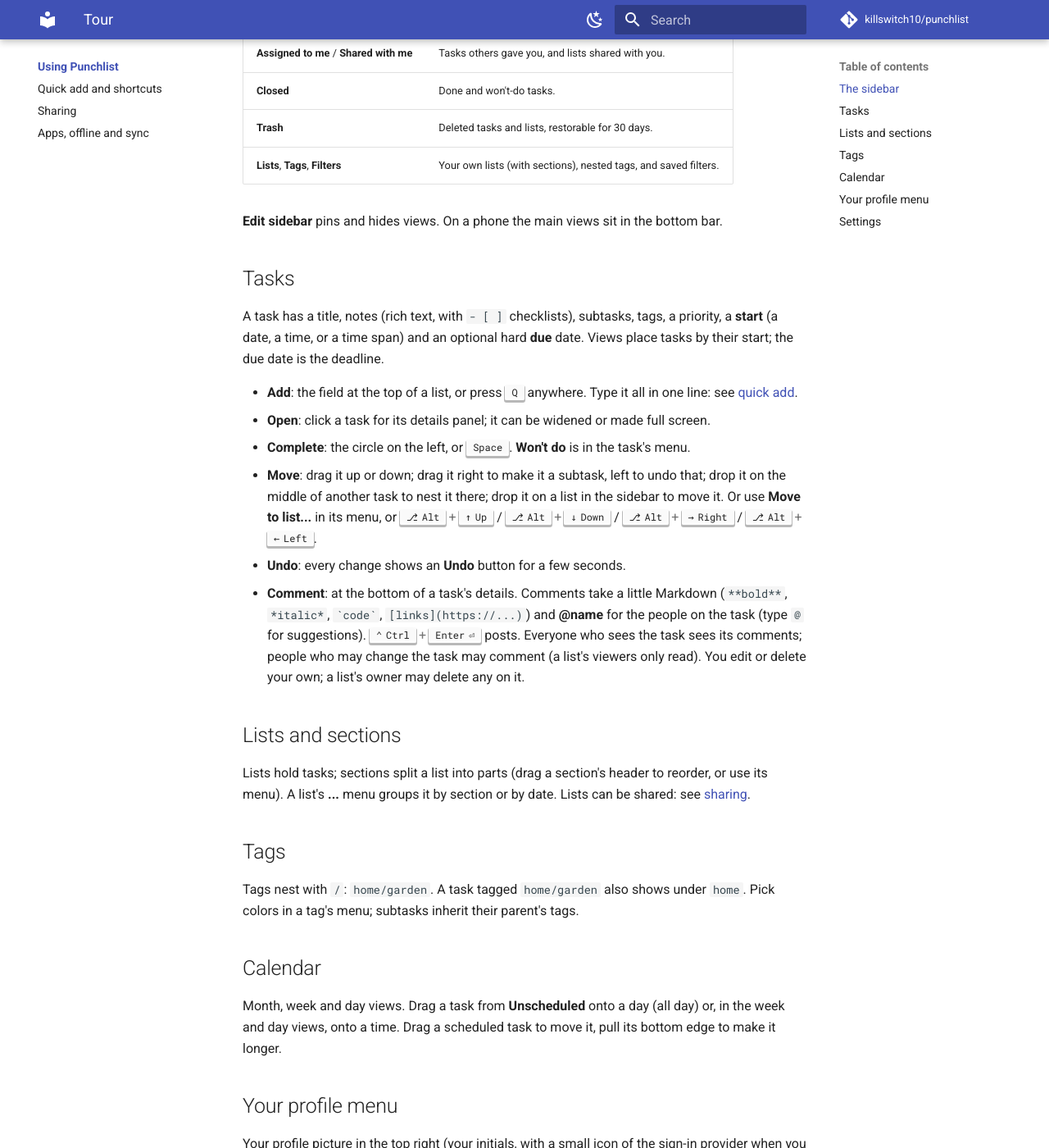
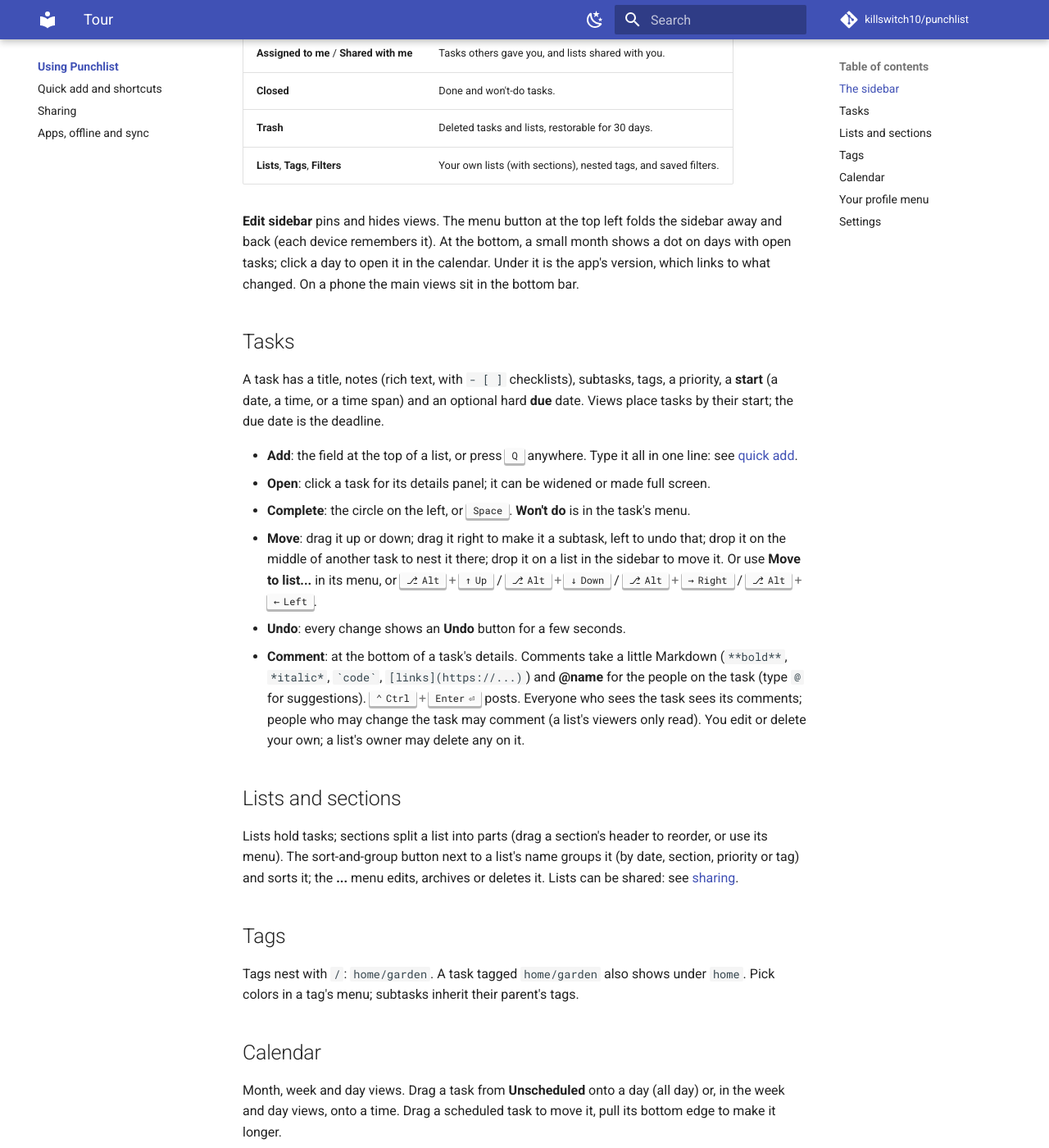
Before and after one commit to KillSwitchIO/PeckList, an MkDocs documentation site: the page built from docs/using/index.md, in a window 1280 px wide and 1400 px high, scrolled down 509 px. Shown: the whole window at 82% size. Built offline with MkDocs 1.6.1 and Material for MkDocs 9.7.7, drawn with Linux system fonts in a browser that asks for light colours; comment, search, counter and statistics services are not loaded.

Commit message:
docs: folding the sidebar, the mini calendar and the sort-and-group button
Co-Authored-By: Claude Opus 5.5 <noreply@anthropic.com>

```diff
--- a/docs/using/index.md
+++ b/docs/using/index.md
@@ -14,7 +14,10 @@
 | **Trash**                               | Deleted tasks and lists, restorable for 30 days.                |
 | **Lists**, **Tags**, **Filters**        | Your own lists (with sections), nested tags, and saved filters. |
 
-**Edit sidebar** pins and hides views. On a phone the main views sit in the bottom bar.
+**Edit sidebar** pins and hides views. The menu button at the top left folds the sidebar away
+and back (each device remembers it). At the bottom, a small month shows a dot on days with open
+tasks; click a day to open it in the calendar. Under it is the app's version, which links to what
+changed. On a phone the main views sit in the bottom bar.
 
 ## Tasks
 
@@ -40,7 +43,8 @@ their start; the due date is the deadline.
 ## Lists and sections
 
 Lists hold tasks; sections split a list into parts (drag a section's header to reorder, or use its
-menu). A list's **...** menu groups it by section or by date. Lists can be shared: see
+menu). The sort-and-group button next to a list's name groups it (by date, section, priority or
+tag) and sorts it; the **...** menu edits, archives or deletes it. Lists can be shared: see
 [sharing](sharing.md).
 
 ## Tags
```
